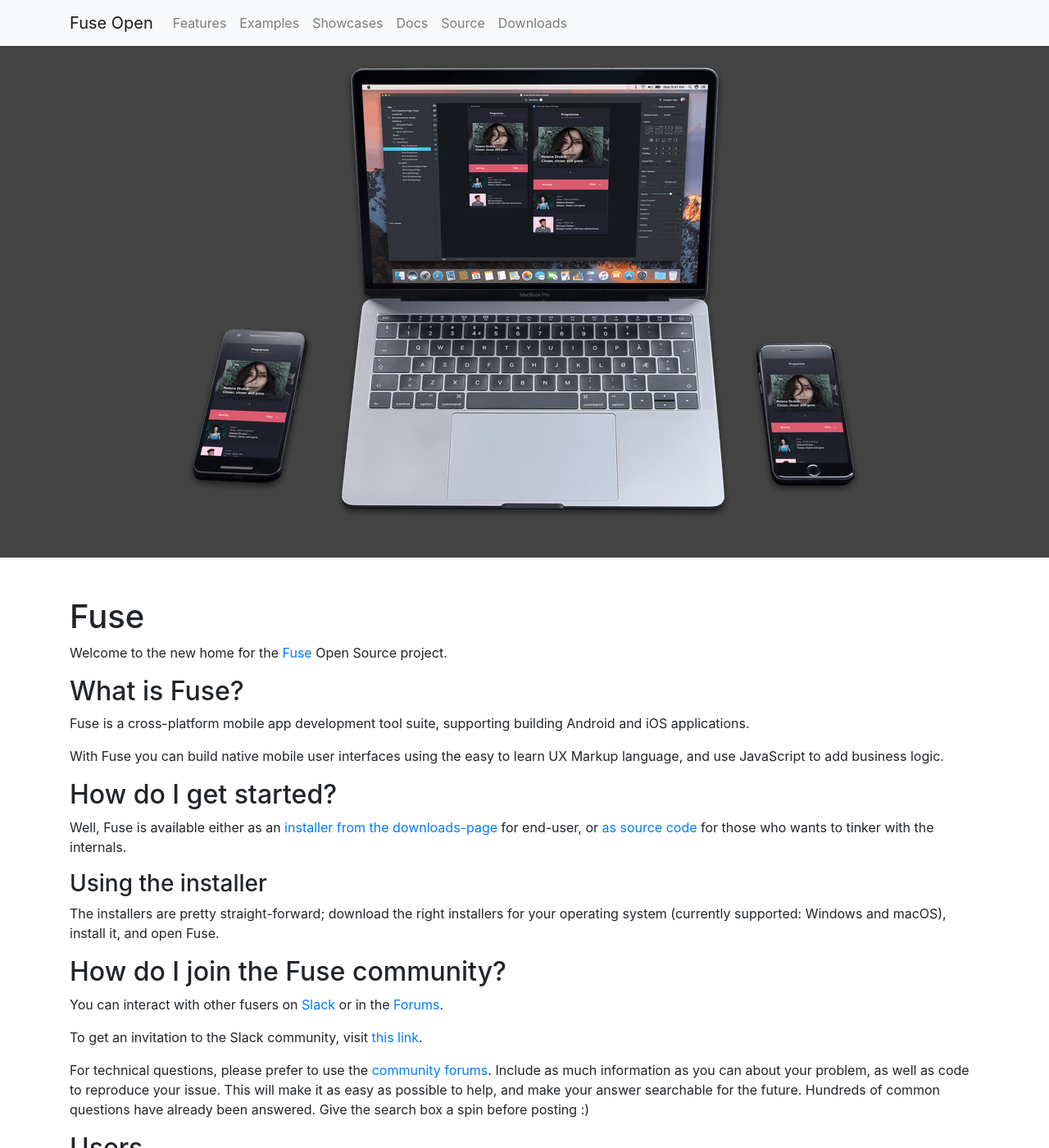
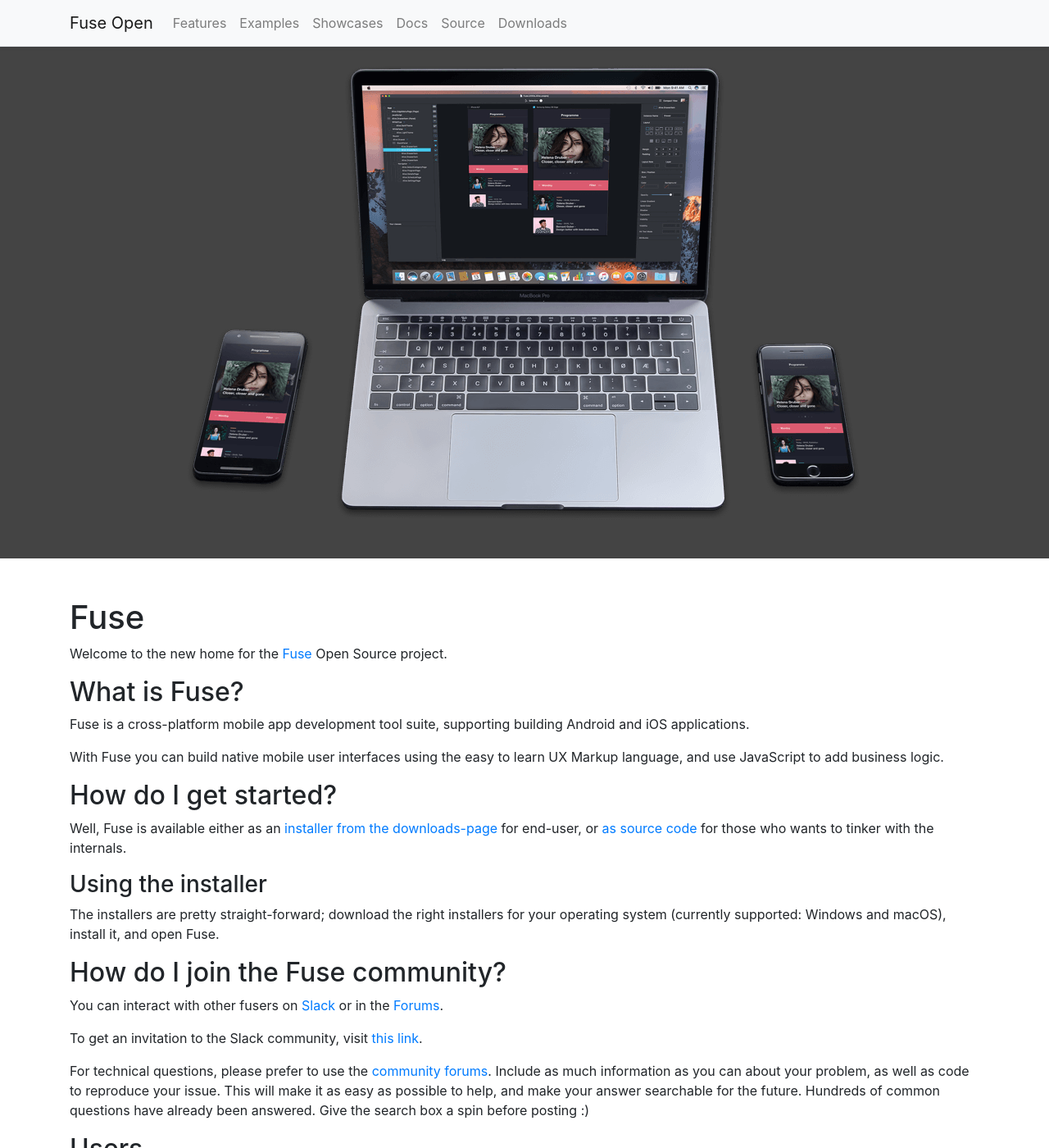
Before and after one commit to fuse-open/fuse-open.github.io, a Jekyll site: the page built from index.md, in a window 1280 px wide and 1400 px high. Shown: the whole window at 82% size. Built offline with Jekyll 4.4.1, drawn with Linux system fonts in a browser that asks for light colours; nearby versions of some CDN libraries.

Commit message:
header: make navbar stand out more from background
This adds a border at the bottom and add a small drop-shadow under
the navbar, to make it a bit more visually distinct from the page
background color.

```diff
--- a/_includes/header.html
+++ b/_includes/header.html
@@ -1,4 +1,4 @@
-<header class="site-header sticky-top" role="banner">
+<header class="site-header sticky-top border-bottom shadow-sm" role="banner">
   <nav class="navbar navbar-expand-lg navbar-light bg-light">
     <div class="container">
       <a class="navbar-brand" href="{{ "/" | relative_url }}">{{ site.title | escape }}</a>
--- a/assets/main.scss
+++ b/assets/main.scss
@@ -1,5 +1,7 @@
 ---
 ---
+
+$enable-shadows: true;
 
 @import 'bootstrap';
 
```
